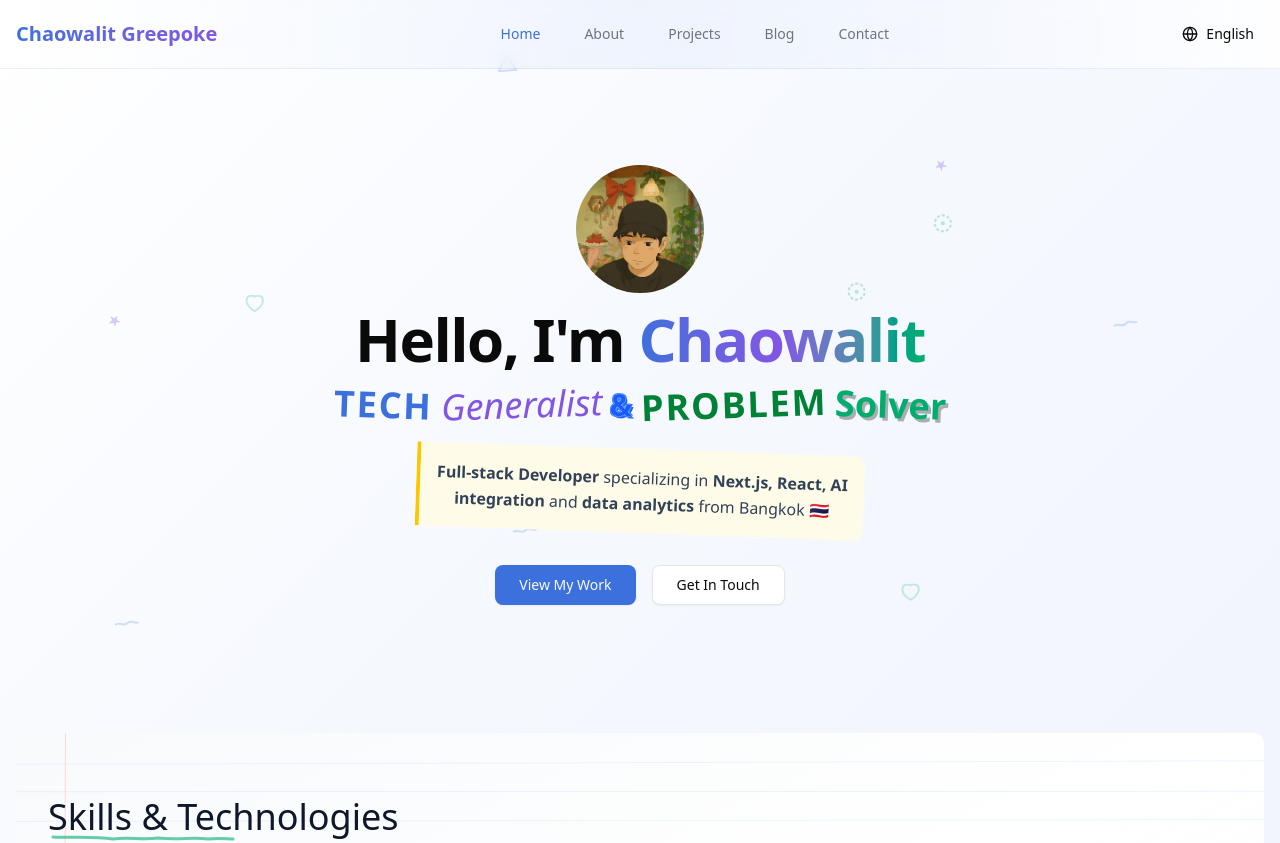
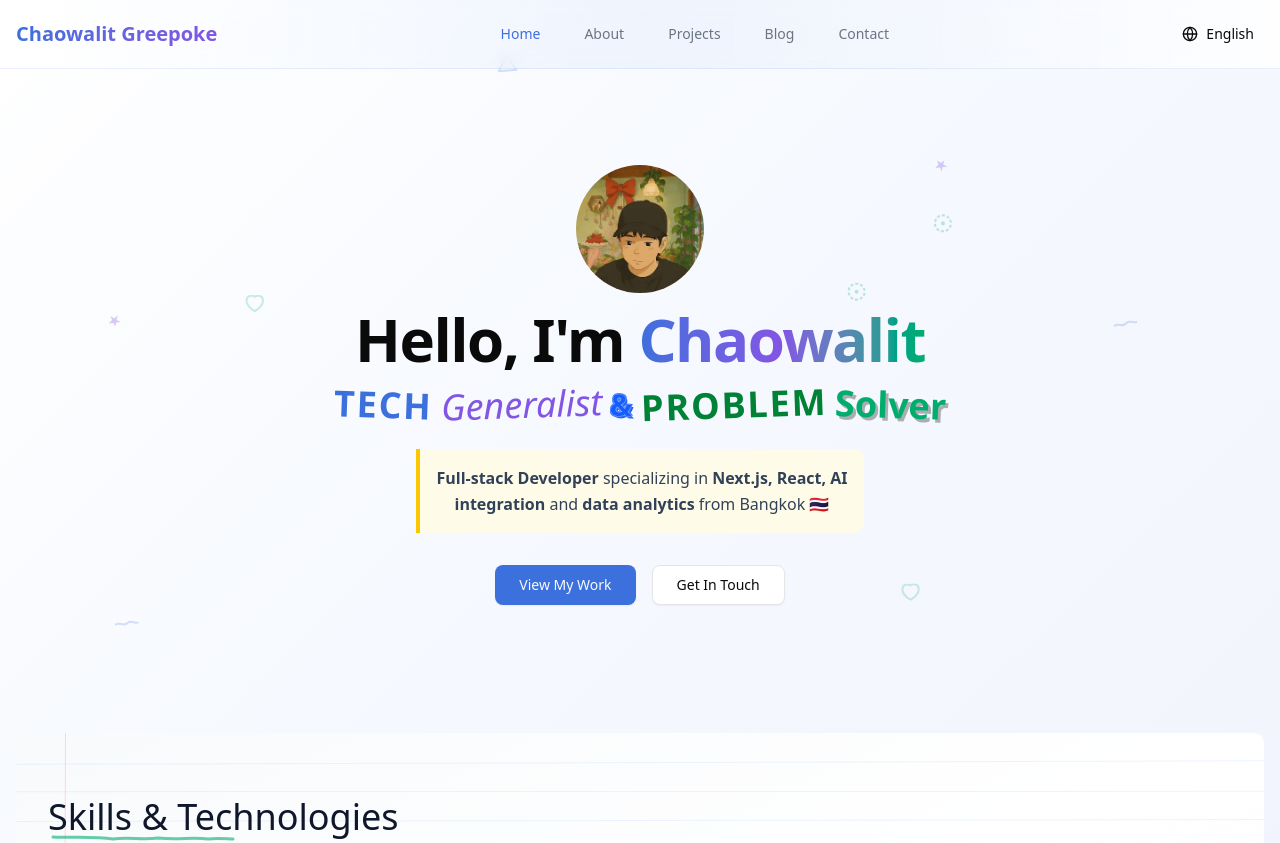
Before and after one commit to bookchaowalit/bookchaowalit-portfolio, a Next.js app: page /en in a window 1280 px wide. Shown: the top 843 px of the page. Built offline with nearby package versions, Linux system fonts and the light colour scheme.

Commit message:
refactor: simplify HeroSection by removing state management and restructuring JSX

```diff
--- a/src/components/lazy/hero-section.tsx
+++ b/src/components/lazy/hero-section.tsx
@@ -7,12 +7,9 @@ import { HeroTypingText } from "@/components/ui/hero-typing-text";
 import { MixedTypographyTitle } from "@/components/ui/mixed-typography";
 import Image from 'next/image';
 import { motion } from 'framer-motion';
-import { useState } from 'react';
 
 export function HeroSection() {
   const t = useTranslations('home');
-  const [showSubtitle, setShowSubtitle] = useState(false);
-  const [showButtons, setShowButtons] = useState(false);
 
   return (
     <section className="text-center space-y-8 py-16">
@@ -52,18 +49,12 @@ export function HeroSection() {
               name={t('name')}
               delay={800}
               speed={80}
-              onComplete={() => setShowSubtitle(true)}
             />
           </h1>
         </div>
 
-        {showSubtitle && (
         <div className="relative space-y-6">
-            <motion.div
-              initial={{ opacity: 0, y: 20 }}
-              animate={{ opacity: 1, y: 0 }}
-              transition={{ duration: 0.6, delay: 0.5 }}
-            >
+          <div>
             <MixedTypographyTitle
               words={[
                 { text: "Tech", style: "block", color: "text-primary", size: "lg" },
@@ -74,33 +65,20 @@ export function HeroSection() {
               ]}
               className="mb-4"
             />
-            </motion.div>
+          </div>
 
-            <motion.div
-              className="flex justify-center"
-              initial={{ opacity: 0, scale: 0.8, rotate: -5 }}
-              animate={{ opacity: 1, scale: 1, rotate: 2 }}
-              transition={{ duration: 0.8, delay: 1.0, ease: "backOut" }}
-              onAnimationComplete={() => setShowButtons(true)}
-            >
+          <div className="flex justify-center">
             <div className="bg-yellow-50 border-l-4 border-yellow-400 p-4 rounded-r-lg max-w-md">
               <p className="text-slate-700 text-center leading-relaxed">
                 <strong>Full-stack Developer</strong> specializing in <strong>Next.js, React, AI integration</strong> and <strong>data analytics</strong> from Bangkok 🇹🇭
               </p>
             </div>
+          </div>
+
+        </div>
       </motion.div>
 
-          </div>
-        )}
-      </motion.div>
-
-      {showButtons && (
-        <motion.div
-          className="flex gap-4 justify-center"
-          initial={{ opacity: 0, y: 20 }}
-          animate={{ opacity: 1, y: 0 }}
-          transition={{ duration: 0.6 }}
-        >
+      <div className="flex gap-4 justify-center">
         <motion.div
           whileHover={{ scale: 1.05 }}
           whileTap={{ scale: 0.95 }}
@@ -117,8 +95,7 @@ export function HeroSection() {
             <Link href="/contact">{t('getInTouch')}</Link>
           </Button>
         </motion.div>
-        </motion.div>
-      )}
+      </div>
     </section>
   );
 }
```
Lines whose indentation alone changed are shown as unchanged.
